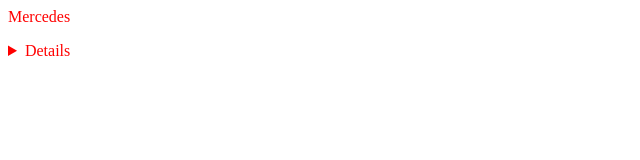
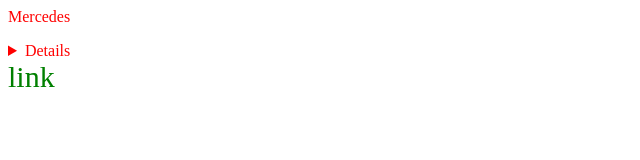
Before and after one commit to rommarcelina/blockchain, a plain HTML site: page index.html in a window 1280 px wide. Shown: the full height of the page, 0-640 px from the left. Drawn offline with Linux system fonts and the light colour scheme.

Commit message:
M-01 | dodanie linku do footera

```diff
--- a/index.html
+++ b/index.html
@@ -16,7 +16,9 @@
         <section></section>
         <section></section>
         <details></details>
-        <footer></footer>
+        <footer>
+            <a href="google.pl">link</a>
+        </footer>
     </div>
 </body>
 </html>
--- a/style.scss
+++ b/style.scss
@@ -1 +1,7 @@
-@import "../assets/styles/resets";
+/*@import "./assets/styles/resets";*/
+
+a {
+    color: green;
+    text-decoration: none;
+    font-size: 30px;
+}
```
Also changed, not shown: style.css, 1 other file.
